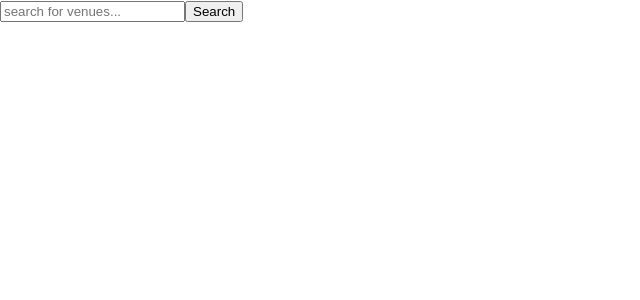
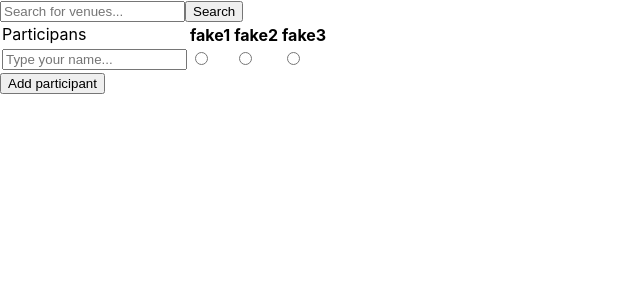
Before and after one commit to PaulinaSzelemetko/venues-app, a React (Create React App) app: page / in a window 1280 px wide. Shown: the top 300 px of the page, without its empty margins (0-640 px from the left). Built offline with nearby package versions, Linux system fonts and the light colour scheme.

Commit message:
add venues table

```diff
--- a/src/App.js
+++ b/src/App.js
@@ -1,7 +1,7 @@
 import './App.css';
-import  Searching  from './components/searching';
-import  VenueList  from './components/venues';
-import { PARAMS, URL_ADDRESS }  from './consts';
+import  Searching  from './components/Searching';
+import  VenueList  from './components/VenuesTable';
+import { PARAMS, URL_ALL_VENUES }  from './consts';
 
 
 import { useEffect, useState } from 'react';
@@ -14,12 +14,12 @@ function App() {
   }
 
   useEffect(() => {
-    // console.log(venues);
+    console.log(venues);
   });
 
   const getVenues = (address)  => {
 
-    const url =  new URL(URL_ADDRESS);
+    const url =  new URL(URL_ALL_VENUES);
     const params = {
       client_id: PARAMS.client_id,
       client_secret: PARAMS.client_secret,
--- /dev/null
+++ b/src/components/VenuesTable.js
@@ -0,0 +1,107 @@
+import React, { useEffect, useState } from 'react';
+import { PARAMS, URL_VENUES_DETAILS }  from '../consts';
+
+const VenueList = (props)  => {
+
+
+
+  const [venuesDetails, setVenuesDetails] = useState([]);
+  const [participantsAdded, setParticipants] = useState(1);
+
+
+  const venuesMock = [
+    {
+    "id": "5642aef9498e51025cf4a7a5",
+    'name':'fake1',
+    },
+    {
+      "id": "4bf58dd8d48988d1d5941735",
+      'name':'fake2',
+      },
+      {
+        "id": "4bf58dd8d48741735",
+        'name':'fake3',
+        }
+  ]
+
+
+
+  const getVenuesDetails = ()  => {
+
+    const params = {
+      client_id: PARAMS.client_id,
+      client_secret: PARAMS.client_secret,
+      v: PARAMS.v,
+    };
+
+
+    Promise.all(props.venues.map((item) => {
+      const url =  new URL(URL_VENUES_DETAILS + item.id);
+      url.search = new URLSearchParams(params).toString();
+
+      fetch(url)
+      .then(response => response.json())
+      .then(data => console.log(data));
+    }))
+
+
+  };
+
+
+  useEffect(() => {
+    console.log(props);
+    props.venues && getVenuesDetails();
+  });
+
+
+    const venueList = props.venues ? props.venues.map((item, i) => {
+
+     console.log(venuesDetails);
+
+      return (
+        <div>
+        <span key={i}>{item.name}</span>
+        <span key={i}>{item.id}</span>
+
+        </div>
+      )
+    }
+
+    ) : null;
+
+    const addParticipant = () => {
+      setParticipants(participantsAdded => participantsAdded + 1)
+      console.log(participantsAdded);
+    }
+
+
+    const renderVenuesTable = (venuesMock) => {
+      return (
+        <div>
+        <table>
+          <thead>
+            <tr>Participans{venuesMock.map(venue => <th key={venue.id}>{venue.name}</th>)}</tr>
+          </thead>
+          <tbody>
+            {[...Array(participantsAdded)].map(() =>
+            <tr><input placeholder='Type your name...'/>{venuesMock.map(venue => <td key={venue.id}><input type='radio'/></td>)}</tr>
+)}
+
+
+
+          </tbody>
+        </table>
+        <button onClick={addParticipant}>Add participant</button>
+
+      </div>
+      )
+    }
+
+   return (
+     // venueList ?
+    venuesMock ? renderVenuesTable(venuesMock)
+    : <span>There is no venue matches criteria</span>
+   );
+}
+
+  export default VenueList;
--- a/src/components/searching.js
+++ b/src/components/searching.js
@@ -16,7 +16,7 @@ const Searching = (props)  => {
    return (
      <div className="Searching">
        <form>
-        <input type ='text' onChange={searchInputHandler} value={value} placeholder='search for venues...' />
+        <input type ='text' onChange={searchInputHandler} value={value} placeholder='Search for venues...' />
         <button onClick={handleSubmit}>Search</button>
       </form>
     </div>
--- a/src/components/venues.js
+++ /dev/null
@@ -1,16 +0,0 @@
-import React from 'react';
-
-const VenueList = (props)  => {
-
-    const venueList = props.venues.map((item, i) =>
-    <li key={i}>{item.name}</li>
-    );
-
-   return (
-     <ul>{venueList}</ul>
-
-
-   );
-}
-
-  export default VenueList;
--- a/src/consts.js
+++ b/src/consts.js
@@ -1,7 +1,9 @@
-export const URL_ADDRESS =  `https://api.foursquare.com/v2/venues/search`;
+export const URL_ALL_VENUES =  `https://api.foursquare.com/v2/venues/search`;
+export const URL_VENUES_DETAILS =  `https://api.foursquare.com/v2/venues/`;
+
 export const PARAMS = {
   client_id: '0PRP0H0FLFBQTQXZRFMYEIPEQK1FRD42ZI0AGW2N3F23B3KQ',
-  client_secret: 'RZ5OIGFQ3TI4DOCORFD4S4UORXSXXIIS2KPRLDCIWUWP2DPW',
+  client_secret: 'XBENFZMEF4MHXFHMGKSXIQV51N242FIGBETTHTWBUOUHORZH',
   limit: 3,
   query: 'lunch',
   v: '20190724',
```
Also changed, not shown: src/components/request.js (deleted, +0 -21 lines).
